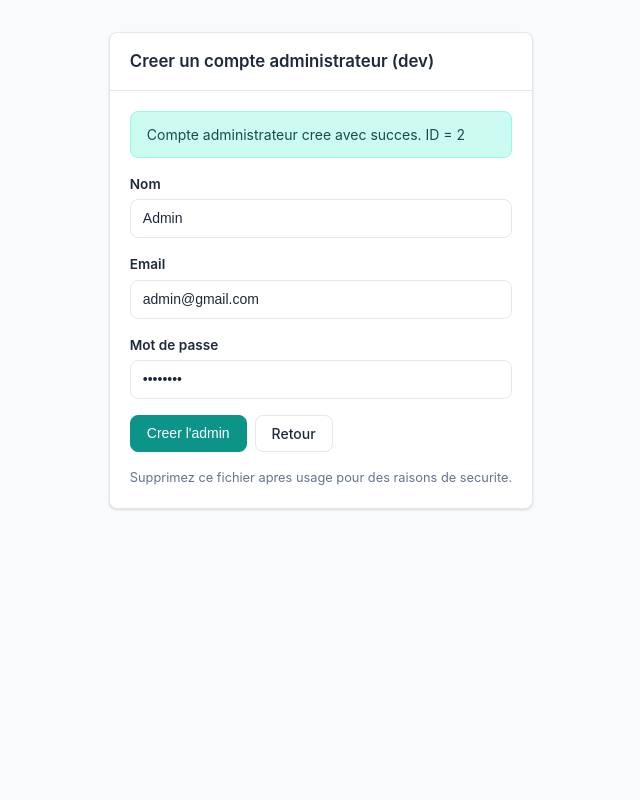
After one commit to Bix64640/Travel-Expense-Splitter, a PHP site: page /php-app/create_admin.php in a window 1280 px wide. The commit adds this page. Shown: the whole page, without its empty margins (319-959 px from the left). Run offline with PHP 8.4, Linux system fonts and the light colour scheme; data comes from the database, SQL or seed files in the repository.

Commit message:
Creation de générateur d'admin + user architectures login

```diff
--- a/php-app/config.php
+++ b/php-app/config.php
@@ -13,24 +13,37 @@ define('DB_PASS', 'R8LNZNUKVX_v2');          // A adapter
 define('DB_CHARSET', 'utf8mb4');
 
 // ---- Debug (mettre false en production) ----
-define('DEBUG', FALSE);
+// Mode DEBUG temporairement active pour diagnostic. Remettez a FALSE ensuite.
+define('DEBUG', true);
 if (defined('DEBUG') && DEBUG) {
 	ini_set('display_errors', '1');
 	ini_set('display_startup_errors', '1');
+	ini_set('log_errors', '1');
+	ini_set('error_log', __DIR__ . '/error.log');
 	error_reporting(E_ALL);
 }
 
 // ---- Identifiants admin (a utiliser seulement en dev) ----
 // Ces valeurs servent a afficher une rubrique sur la page de connexion
 // pour faciliter les tests. CHANGEZ/ENLEVEZ ces valeurs en production.
-define('ADMIN_EMAIL', 'admin@example.com');
+define('ADMIN_EMAIL', 'admin@gmail.com');
 define('ADMIN_PASS',  'admin123');
-define('ADMIN_CREDENTIALS_VISIBLE', true); // true => affiche la rubrique sur login.php
+define('ADMIN_CREDENTIALS_VISIBLE', true); // false => desactive les outils/dev qui affichent les identifiants
 
 // ---- Application ----
 define('APP_NAME', 'Travel Expense Splitter');
 define('APP_URL',  'http://localhost/php-app'); // Sans slash final
 
+// ---- Comptes de test (utilisateurs) ----
+// Remplissez ces valeurs pour fournir des exemples sur la page de connexion.
+define('SAMPLE_USERS_VISIBLE', true);
+define('SAMPLE_USER_1_EMAIL', 'PAUL@gmail.com');
+define('SAMPLE_USER_1_PASS',  'PAUL64');
+define('SAMPLE_USER_2_EMAIL', 'PIERRE@gmail.com');
+define('SAMPLE_USER_2_PASS',  'PIERRE64');
+define('SAMPLE_USER_3_EMAIL', 'LILIANE@gmail.com');
+define('SAMPLE_USER_3_PASS',  'LILIANE64');
+
 // ---- Roles ----
 define('ROLE_VISITOR',  'visitor');
 define('ROLE_USER',     'user');
--- /dev/null
+++ b/php-app/create_admin.php
@@ -0,0 +1,91 @@
+<?php
+/**
+ * create_admin.php
+ * Utilitaire de creation d'un compte administrateur.
+ *
+ * Attention : pour des raisons de securite ce script ne fonctionne que si
+ * la constante ADMIN_CREDENTIALS_VISIBLE est active (mode dev).
+ * Supprimez ce fichier apres usage.
+ */
+
+require_once __DIR__ . '/config.php';
+require_once __DIR__ . '/db.php';
+
+if (!defined('ADMIN_CREDENTIALS_VISIBLE') || !ADMIN_CREDENTIALS_VISIBLE) {
+    http_response_code(403);
+    echo "Access forbidden. Enable ADMIN_CREDENTIALS_VISIBLE in config.php to use this tool.";
+    exit;
+}
+
+// Tentative automatique de creation si l'admin n'existe pas (pratique pour dev)
+$msg = '';
+if ($_SERVER['REQUEST_METHOD'] === 'POST') {
+    $name = trim($_POST['name'] ?? 'Admin');
+    $email = trim($_POST['email'] ?? '');
+    $password = $_POST['password'] ?? '';
+} else {
+    // GET : utiliser les valeurs par defaut depuis config
+    $name = 'Admin';
+    $email = ADMIN_EMAIL;
+    $password = ADMIN_PASS;
+}
+
+// Validation simple
+if ($email === '' || !filter_var($email, FILTER_VALIDATE_EMAIL)) {
+    $msg = 'Email invalide.';
+} elseif (strlen($password) < 6) {
+    $msg = 'Le mot de passe doit faire au moins 6 caracteres.';
+} else {
+    // verifier existence
+    $stmt = $pdo->prepare('SELECT id FROM users WHERE email = ?');
+    $stmt->execute([$email]);
+    if ($stmt->fetch()) {
+        $msg = 'Un utilisateur avec cet email existe deja. Vous pouvez vous connecter.';
+    } else {
+        $hash = password_hash($password, PASSWORD_DEFAULT);
+        $stmt = $pdo->prepare('INSERT INTO users (name, email, password_hash, role, is_active) VALUES (?, ?, ?, ?, 1)');
+        $stmt->execute([$name, $email, $hash, 'admin']);
+        $msg = 'Compte administrateur cree avec succes. ID = ' . $pdo->lastInsertId();
+    }
+}
+
+?>
+<!doctype html>
+<html lang="fr">
+<head>
+    <meta charset="utf-8">
+    <meta name="viewport" content="width=device-width,initial-scale=1">
+    <title>Creer un administrateur - Tool</title>
+    <link rel="stylesheet" href="style.css">
+    <style>body{padding:1rem}.card{max-width:520px;margin:1rem auto}</style>
+</head>
+<body>
+    <div class="card">
+        <div class="card-header"><h2>Creer un compte administrateur (dev)</h2></div>
+        <div class="card-body">
+            <?php if ($msg): ?>
+                <div class="alert alert-info"><?= htmlspecialchars($msg) ?></div>
+            <?php endif; ?>
+            <form method="post">
+                <div class="form-group">
+                    <label for="name">Nom</label>
+                    <input id="name" name="name" class="form-control" value="Admin">
+                </div>
+                <div class="form-group">
+                    <label for="email">Email</label>
+                    <input id="email" name="email" type="email" class="form-control" value="<?= htmlspecialchars(ADMIN_EMAIL) ?>">
+                </div>
+                <div class="form-group">
+                    <label for="password">Mot de passe</label>
+                    <input id="password" name="password" type="password" class="form-control" value="<?= htmlspecialchars(ADMIN_PASS) ?>">
+                </div>
+                <div class="btn-group">
+                    <button class="btn btn-primary" type="submit">Creer l'admin</button>
+                    <a href="login.php" class="btn btn-secondary">Retour</a>
+                </div>
+            </form>
+            <p class="text-sm text-muted mt-2">Supprimez ce fichier apres usage pour des raisons de securite.</p>
+        </div>
+    </div>
+</body>
+</html>
```
Also changed, not shown: php-app/login.php (+17 -0 lines).
